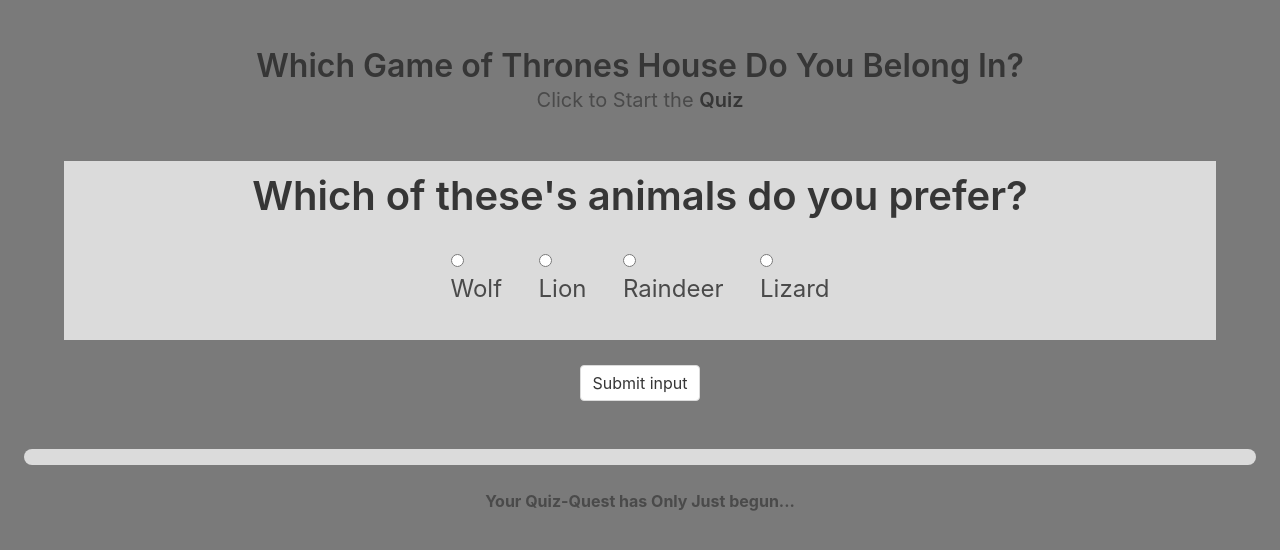
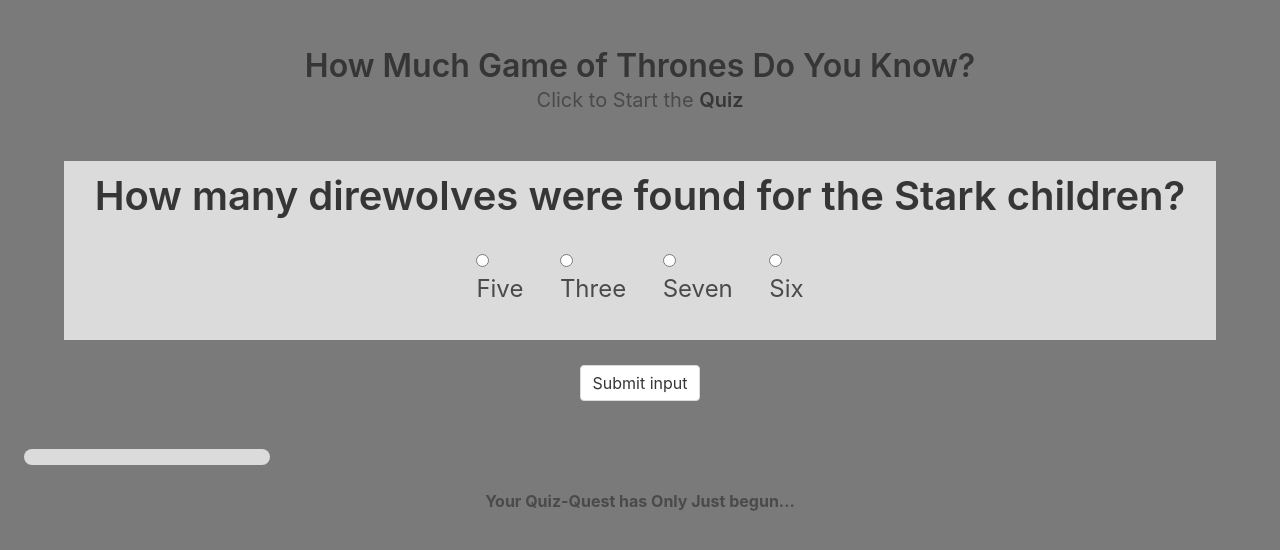
Before and after one commit to rickrizzle/gotQuiz, a plain HTML site: page index.html in a window 1280 px wide. Drawn offline with nearby package versions, Linux system fonts and the light colour scheme.

Commit message:
Changed questions, added some changing text, progress bar

```diff
--- a/css/main.css
+++ b/css/main.css
@@ -18,3 +18,6 @@
 .button {
   margin-top: 25px;
 }
+
+.progress {
+}
--- a/index.html
+++ b/index.html
@@ -19,7 +19,7 @@
     <section class="section">
       <div class="container">
         <h1 class="title">
-          Which Game of Thrones House Do You Belong In?
+          How Much Game of Thrones Do You Know?
         </h1>
         <p class="subtitle">Click to Start the <strong>Quiz</strong></p>
       </div>
@@ -54,8 +54,14 @@
       <input class="button" type="submit" value="Submit input" />
     </div>
     <section class="section">
-      <progress class="progress" value="0" max="100">0%</progress>
-      <p class="progress-text has-text-weight-bold">
+      <progress
+        id="progressBar"
+        class="progress has-background-black"
+        value="0"
+        max="100"
+        >0%</progress
+      >
+      <p id="progressText" class="progress-text has-text-weight-bold">
         Your Quiz-Quest has Only Just begun...
       </p>
     </section>
--- a/main.js
+++ b/main.js
@@ -1,6 +1,9 @@
 const question = document.getElementById("question");
 const choices = Array.from(document.getElementsByClassName("choice-text"));
 //const answers = Array.from(document.getElementById("answer"));
+//const questionCounterText = document.getElementById("questionCounter");
+let progress = Array.from(document.getElementById("progressText"));
+//const score = document.getElementById("score");
 const submitButton = document.getElementsByClassName("button");
 
 let currentQuestion = {};
@@ -10,60 +13,55 @@
 
 let questions = [
   {
-    question: "Which of these's animals do you prefer?",
-    choice1: "Wolf",
-    choice2: "Lion",
-    choice3: "Raindeer",
-    choice4: "Lizard",
-    answer1: 1,
-    answer2: 2,
-    answer3: 3,
-    answer4: 4
+    question: "How many direwolves were found for the Stark children?",
+    choice1: "Five",
+    choice2: "Three",
+    choice3: "Seven",
+    choice4: "Six",
+    answer: 4
   },
   {
-    question: "Which of these traits best describe you...",
-    choice1: "Brave",
-    choice2: "Cunning",
-    choice3: "Tough",
-    choice4: "Majestic",
-    answer1: 1,
-    answer2: 2,
-    answer3: 3,
-    answer4: 4
+    question: "What is Daenerys Targaryen's first title?",
+    choice1: "Daenerys the Mother of Dragons",
+    choice2: "Daenerys Stormborn",
+    choice3: "Daenerys the Mother Queen",
+    choice4: "Daenerys the Conqueror",
+    answer: 2
   },
   {
-    question: "What among these is your choice of weapon...",
+    question:
+      "What is the name of Ned Stark's Valyrian steel sword (which was melted down into two other swords)?",
     choice1: "Broadsword",
-    choice2: "Dagger",
-    choice3: "Warhammer",
-    choice4: "Fire",
-    answer1: 1,
-    answer2: 2,
-    answer3: 3,
-    answer4: 4
+    choice2: "Ice",
+    choice3: "Oathkeeper",
+    choice4: "Wolfspaw",
+    answer: 2
   },
   {
-    question: "Do you have more...",
-    choice1: "Heart",
-    choice2: "Brains",
-    choice3: "Brawn",
-    choice4: "Willpower",
-    answer1: 1,
-    answer2: 2,
-    answer3: 3,
-    answer4: 4
+    question: "What color eyes for Targaryen's have?",
+    choice1: "Violet",
+    choice2: "Blue",
+    choice3: "Brown",
+    choice4: "Red",
+    answer: 1
   },
   {
-    question: "What color eyes do you prefer...",
-    choice1: "Brown",
-    choice2: "Green",
-    choice3: "More Brown",
-    choice4: "Violet",
-    answer1: 1,
-    answer2: 2,
-    answer3: 3,
-    answer4: 4
+    question:
+      "Where is Tyrion first introduced in the first episode (Hint: He's already in Winterfell)?",
+    choice1: "The Castle",
+    choice2: "A Bar",
+    choice3: "A Brothel",
+    choice4: "The courtyard",
+    answer: 3
   }
+];
+
+let progressText = [
+  //'Your Quiz-Quest has Only Just Begun...',
+  "Continue forward to the Wall!",
+  "Hodor Hodor!",
+  "Make it past this question, and the three-eyed raven will visit you...",
+  "One more, mayhaps?"
 ];
 //looping for however many questions are in array (5, so far)
 /*for(let i=0; i < questions.length; i++){
@@ -82,6 +80,7 @@
   score = 0;
   availableQuestions = [...questions]; //takes available array and spreads them in a new array
   // console.log(availableQuestions);
+  availableProgressText = [...progressText];
   getNewQuestion();
   submitButton.onclick = function() {
     showResults(questions, answer);
@@ -94,10 +93,16 @@
     return window.location.assign("/end.html");
   }
   questionCounter++;
-  //Math.floor to make random number from Math.random into integer
-  //availableQuestions.lenght because number of questions will likely change
+
+  //Update the progress bar
+
+  progressBar.style.width = `${(questionCounter / MAX_QUESTIONS) * 100}%`;
+  /*Math.floor to make random number from Math.random into integer
+  availableQuestions.lenght because number of questions will likely change*/
+
   const questionIndex = Math.floor(Math.random() * availableQuestions.length);
   currentQuestion = availableQuestions[questionIndex];
+
   //Pulls random question to display on web page
   question.innerText = currentQuestion.question;
 
@@ -106,9 +111,40 @@
     //Pulls answers for each question to be displayed
     choice.innerText = currentQuestion["choice" + number];
   });
+
   availableQuestions.splice(questionIndex, 1);
+  acceptingAnswers = true;
 
-  acceptingAnswers = true;
+  progress.forEach(prog => {
+    const text = prog.progressText[i];
+    prog.innerHTML = progressText[i];
+  });
+
+  textSequence(0);
+  let progressText = [
+    //'Your Quiz-Quest has Only Just Begun...',
+    "Continue forward to the Wall!",
+    "Hodor Hodor!",
+    "Make it past this question, and the three-eyed raven will visit you...",
+    "One more, mayhaps?"
+  ];
+  function textSequence(i) {
+    if (progressText.length > i) {
+      document.getElementById("progressText").innerHTML = progressText[i];
+      textSequence(++i);
+      /*setTimeout(function() {
+        document.getElementById("progressText").innerHTML = progressText[i];
+        textSequence(++i);
+      }, 1000); // 1 second (in milliseconds)*/
+    } else if (progressText.length == i) {
+      // Loop
+      textSequence(0);
+    }
+  }
+
+  /*const textIndex = Math.floor(Math.random() * availableProgressText.length);
+  currentText = availableProgressText[textIndex];
+  progress.innerText = currentQuestion.progress; */
 };
 
 choices.forEach(choice => {
@@ -120,11 +156,11 @@
     const selectedChoice = e.target;
     const selectedAnswer = selectedChoice.dataset["number"];
 
-    let classToApplyStark = "incorrect";
-    if (selectedAnswer == currentQuestion.answer1) {
-      classToApply = "stark";
-    }
-    console.log(classToApplyStark);
+    const classToApply =
+      selectedAnswer == currentQuestion.answer ? "correct" : "incorrect";
+
+    // if (userAnswers >= 3 * 'stark' ) {
+    //   send to 'You Belong in House Stark' end page
 
     getNewQuestion();
   });
```
